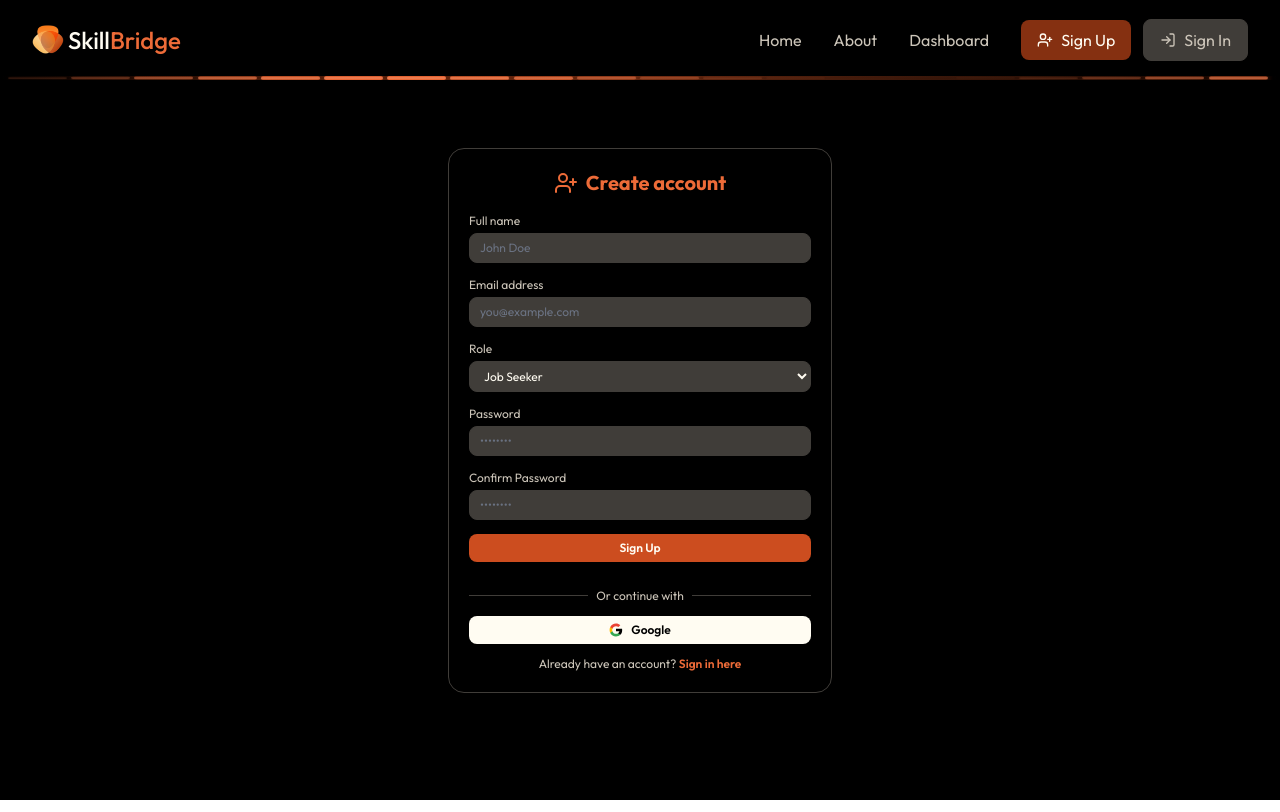
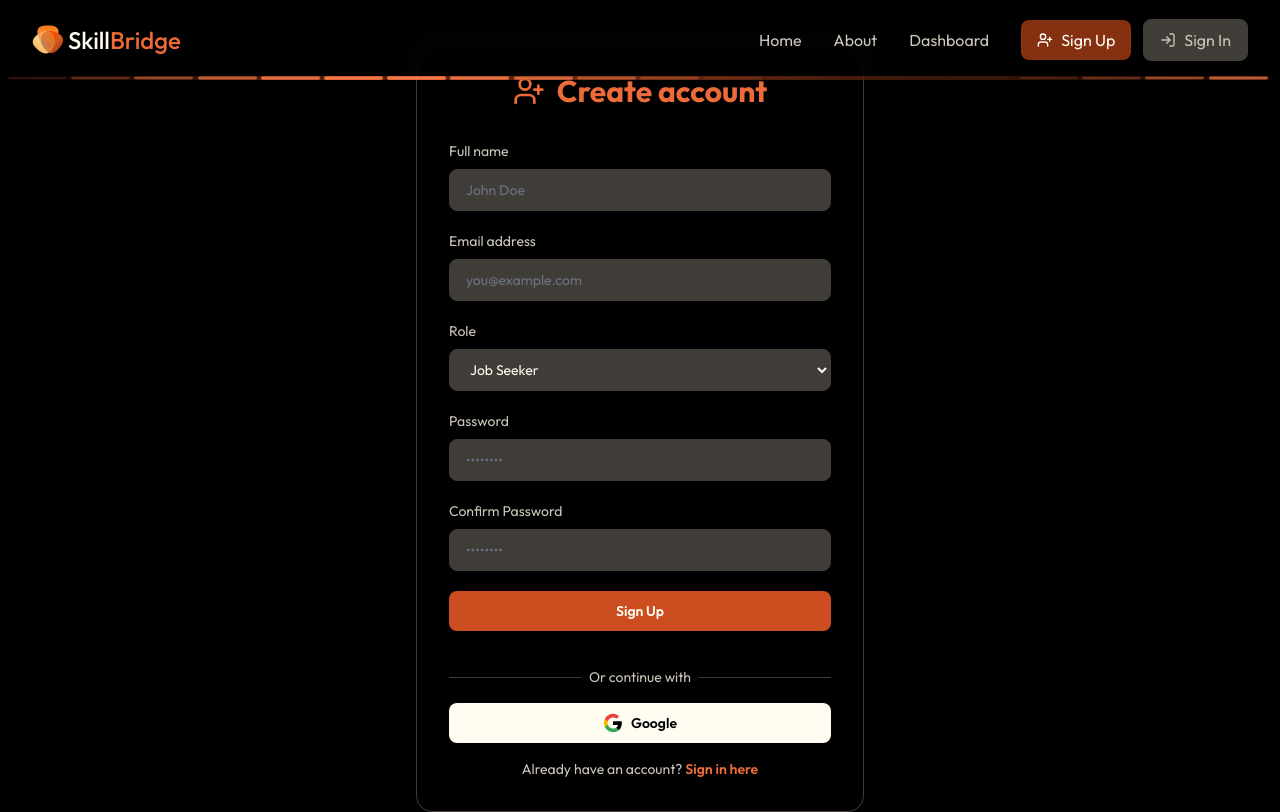
Before and after one commit to Rahul-8283/skillbridge-ai-frontend, a React (Vite) app: page /signup in a window 1280 px wide. Built offline with nearby package versions, Linux system fonts and the light colour scheme; no server answers.

Commit message:
refactor: the complete signup component for better UX

```diff
--- a/src/pages/SignUpPage.jsx
+++ b/src/pages/SignUpPage.jsx
@@ -67,26 +67,26 @@ export default function SignUpPage() {
 
   return (
     <div className="min-h-screen bg-slate-950 text-white pt-10 flex items-center justify-center px-4">
-      <motion.div className="max-w-sm w-full"
+      <motion.div className="max-w-md w-full"
         initial={{ opacity: 0, y: -20 }}
         animate={{ opacity: 1, y: 0 }}
         transition={{ duration: 0.6 }}
       >
-        <div className="bg-slate-900 rounded-2xl p-5 border border-slate-800">
-          <div className="flex items-center justify-center space-x-2 mb-4">
-            <UserPlus className="w-6 h-6 text-blue-400" />
-            <h1 className="text-xl font-bold text-blue-400">Create account</h1>
+        <div className="bg-slate-900 rounded-2xl p-8 border border-slate-800">
+          <div className="flex items-center justify-center space-x-3 mb-8">
+            <UserPlus className="w-8 h-8 text-blue-400" />
+            <h1 className="text-3xl font-bold text-blue-400">Create account</h1>
           </div>
 
           {displayError && (
-            <div className="mb-4 p-3 bg-red-500/10 border border-red-500/20 rounded-lg text-red-400 text-xs">
+            <div className="mb-6 p-4 bg-red-500/10 border border-red-500/20 rounded-lg text-red-400 text-sm">
               {displayError}
             </div>
           )}
 
-          <form onSubmit={handleSubmit} className="space-y-3.5">
+          <form onSubmit={handleSubmit} className="space-y-5">
             <div>
-              <label className="block text-gray-300 text-xs mb-1">
+              <label className="block text-gray-300 text-sm mb-2">
                 Full name
               </label>
               <input
@@ -95,12 +95,12 @@ export default function SignUpPage() {
                 value={fullName}
                 onChange={(e) => setFullName(e.target.value)}
                 disabled={isLoading}
-                className="w-full bg-slate-800 text-white placeholder-gray-500 px-2.5 py-1.5 rounded-lg border border-slate-700 focus:border-blue-400 focus:outline-none transition-colors disabled:opacity-50 text-xs"
+                className="w-full bg-slate-800 text-white placeholder-gray-500 px-4 py-2.5 rounded-lg border border-slate-700 focus:border-blue-400 focus:outline-none transition-colors disabled:opacity-50 text-sm"
               />
             </div>
 
             <div>
-              <label className="block text-gray-300 text-xs mb-1">
+              <label className="block text-gray-300 text-sm mb-2">
                 Email address
               </label>
               <input
@@ -109,19 +109,19 @@ export default function SignUpPage() {
                 value={email}
                 onChange={(e) => setEmail(e.target.value)}
                 disabled={isLoading}
-                className="w-full bg-slate-800 text-white placeholder-gray-500 px-2.5 py-1.5 rounded-lg border border-slate-700 focus:border-blue-400 focus:outline-none transition-colors disabled:opacity-50 text-xs"
+                className="w-full bg-slate-800 text-white placeholder-gray-500 px-4 py-2.5 rounded-lg border border-slate-700 focus:border-blue-400 focus:outline-none transition-colors disabled:opacity-50 text-sm"
               />
             </div>
 
             <div>
-              <label className="block text-gray-300 text-xs mb-1">
+              <label className="block text-gray-300 text-sm mb-2">
                 Role
               </label>
               <select
                 value={userType}
                 onChange={(e) => setUserType(e.target.value)}
                 disabled={isLoading}
-                className="w-full bg-slate-800 text-white px-2.5 py-1.5 rounded-lg border border-slate-700 focus:border-blue-400 focus:outline-none transition-colors cursor-pointer disabled:opacity-50 text-xs"
+                className="w-full bg-slate-800 text-white px-4 py-2.5 rounded-lg border border-slate-700 focus:border-blue-400 focus:outline-none transition-colors cursor-pointer disabled:opacity-50 text-sm"
               >
                 <option value="seeker">Job Seeker</option>
                 <option value="provider">Job Provider</option>
@@ -129,7 +129,7 @@ export default function SignUpPage() {
             </div>
 
             <div>
-              <label className="block text-gray-300 text-xs mb-1">
+              <label className="block text-gray-300 text-sm mb-2">
                 Password
               </label>
               <input
@@ -138,12 +138,12 @@ export default function SignUpPage() {
                 value={password}
                 onChange={(e) => setPassword(e.target.value)}
                 disabled={isLoading}
-                className="w-full bg-slate-800 text-white placeholder-gray-500 px-2.5 py-1.5 rounded-lg border border-slate-700 focus:border-blue-400 focus:outline-none transition-colors disabled:opacity-50 text-xs"
+                className="w-full bg-slate-800 text-white placeholder-gray-500 px-4 py-2.5 rounded-lg border border-slate-700 focus:border-blue-400 focus:outline-none transition-colors disabled:opacity-50 text-sm"
               />
             </div>
 
             <div>
-              <label className="block text-gray-300 text-xs mb-1">
+              <label className="block text-gray-300 text-sm mb-2">
                 Confirm Password
               </label>
               <input
@@ -152,22 +152,22 @@ export default function SignUpPage() {
                 value={confirmPassword}
                 onChange={(e) => setConfirmPassword(e.target.value)}
                 disabled={isLoading}
-                className="w-full bg-slate-800 text-white placeholder-gray-500 px-2.5 py-1.5 rounded-lg border border-slate-700 focus:border-blue-400 focus:outline-none transition-colors disabled:opacity-50 text-xs"
+                className="w-full bg-slate-800 text-white placeholder-gray-500 px-4 py-2.5 rounded-lg border border-slate-700 focus:border-blue-400 focus:outline-none transition-colors disabled:opacity-50 text-sm"
               />
             </div>
 
             <button
               type="submit"
               disabled={isLoading}
-              className="w-full bg-blue-600 hover:bg-blue-700 disabled:bg-blue-600/50 text-white font-semibold py-1.5 rounded-lg transition-all duration-300 disabled:cursor-not-allowed text-xs"
+              className="w-full bg-blue-600 hover:bg-blue-700 disabled:bg-blue-600/50 text-white font-semibold py-2.5 rounded-lg transition-all duration-300 disabled:cursor-not-allowed text-sm"
             >
               {isLoading ? "Creating account..." : "Sign Up"}
             </button>
-            <div className="relative my-3">
+            <div className="relative my-4">
               <div className="absolute inset-0 flex items-center">
                 <div className="w-full border-t border-slate-700"></div>
               </div>
-              <div className="relative flex justify-center text-xs">
+              <div className="relative flex justify-center text-sm">
                 <span className="px-2 bg-slate-900 text-slate-400">Or continue with</span>
               </div>
             </div>
@@ -175,9 +175,9 @@ export default function SignUpPage() {
             <button
               type="button"
               onClick={handleGoogleAuth}
-              className="w-full bg-white hover:bg-gray-100 text-slate-900 font-semibold py-1.5 flex items-center justify-center rounded-lg transition-all text-xs"
+              className="w-full bg-white hover:bg-gray-100 text-slate-900 font-semibold py-2.5 flex items-center justify-center rounded-lg transition-all text-sm"
             >
-              <svg className="w-3.5 h-3.5 mr-2" viewBox="0 0 24 24">
+              <svg className="w-5 h-5 mr-2" viewBox="0 0 24 24">
                 <path fill="currentColor" d="M22.56 12.25c0-.78-.07-1.53-.2-2.25H12v4.26h5.92c-.26 1.37-1.04 2.53-2.21 3.31v2.77h3.57c2.08-1.92 3.28-4.74 3.28-8.09z" />
                 <path fill="#34A853" d="M12 23c2.97 0 5.46-.98 7.28-2.66l-3.57-2.77c-.98.66-2.23 1.06-3.71 1.06-2.86 0-5.29-1.93-6.16-4.53H2.18v2.84C3.99 20.53 7.7 23 12 23z" />
                 <path fill="#FBBC05" d="M5.84 14.09c-.22-.66-.35-1.36-.35-2.09s.13-1.43.35-2.09V7.07H2.18C1.43 8.55 1 10.22 1 12s.43 3.45 1.18 4.93l2.85-2.22.81-.62z" />
@@ -186,7 +186,7 @@ export default function SignUpPage() {
               Google
             </button>          </form>
 
-          <p className="text-center text-gray-400 text-xs mt-3">
+          <p className="text-center text-gray-400 text-sm mt-4">
             Already have an account?{" "}
             <button
               onClick={() => navigate("/login")}
```
